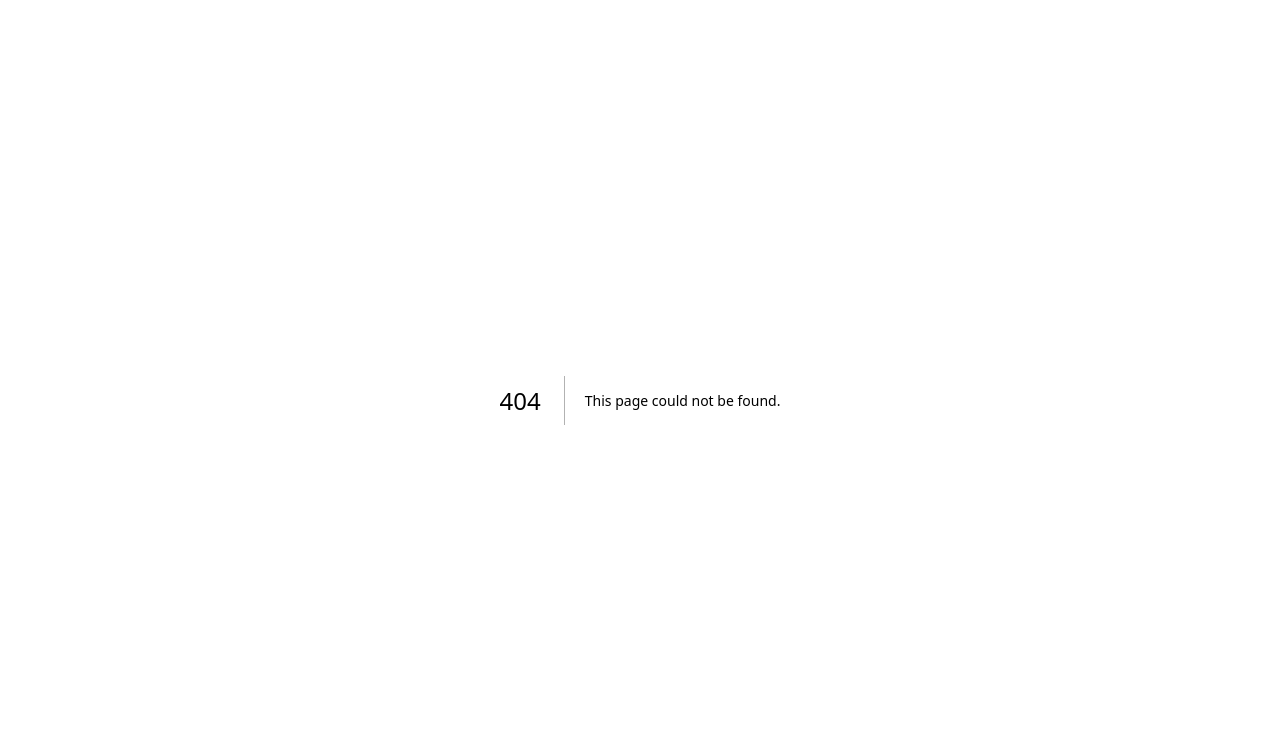
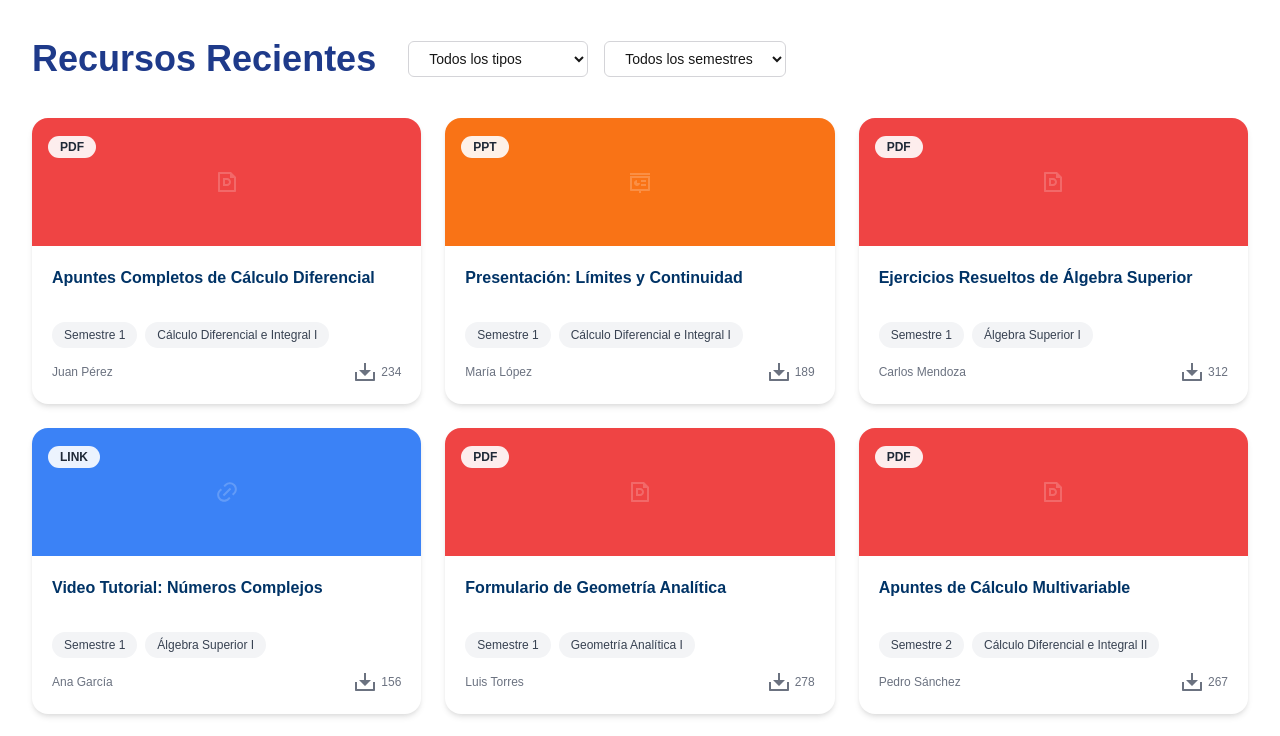
Before and after one commit to Angeles-de-MAC/front-endProyecto, a Next.js app in the folder proyecto_paguina_asesorias/: page /recursos-recientes in a window 1280 px wide. Before the commit this address had no page. Shown: the top 736 px of the page. Built offline with nearby package versions, Linux system fonts and the light colour scheme.

Commit message:
Add RecentResourcesAlt component with styling and resource data

```diff
--- /dev/null
+++ b/proyecto_paguina_asesorias/app/recursos-recientes/page.module.css
@@ -0,0 +1,47 @@
+.main {
+    display: flex;
+    flex-direction: column;
+    padding: 2rem;
+    gap: 2rem;
+}
+
+.header {
+    display: flex;
+    flex-direction: column;
+    align-items: flex-start;
+    gap: 1rem;
+}
+
+@media (min-width: 768px) {
+    .header {
+        flex-direction: row;
+        align-items: center;
+        gap: 2rem;
+    }
+}
+
+.title {
+    color: #1e3a8a;
+    text-align: left;
+    font-size: 2.25rem;
+    font-weight: 800;
+    margin: 0;
+}
+
+.grid {
+    display: grid;
+    grid-template-columns: 1fr;
+    gap: 1.5rem;
+}
+
+@media (min-width: 768px) {
+    .grid {
+        grid-template-columns: repeat(2, 1fr);
+    }
+}
+
+@media (min-width: 1024px) {
+    .grid {
+        grid-template-columns: repeat(3, 1fr);
+    }
+}
--- /dev/null
+++ b/proyecto_paguina_asesorias/app/recursos-recientes/page.tsx
@@ -0,0 +1,129 @@
+import styles from './page.module.css';
+import { FilterBar } from './FilterBar';
+import { ResourceCard } from './ResourceCard';
+import { RiFilePdfLine, RiSlideshowLine, RiLink } from "@remixicon/react";
+
+const resources = [
+    {
+        id: 1,
+        title: "Apuntes Completos de Cálculo Diferencial",
+        type: "PDF",
+        bg: "bg-red-500",
+        icon: <RiFilePdfLine />,
+        semester: "Semestre 1",
+        course: "Cálculo Diferencial e Integral I",
+        author: "Juan Pérez",
+        downloads: 234
+    },
+    {
+        id: 2,
+        title: "Presentación: Límites y Continuidad",
+        type: "PPT",
+        bg: "bg-orange-500",
+        icon: <RiSlideshowLine />,
+        semester: "Semestre 1",
+        course: "Cálculo Diferencial e Integral I",
+        author: "María López",
+        downloads: 189
+    },
+    {
+        id: 3,
+        title: "Ejercicios Resueltos de Álgebra Superior",
+        type: "PDF",
+        bg: "bg-red-500",
+        icon: <RiFilePdfLine />,
+        semester: "Semestre 1",
+        course: "Álgebra Superior I",
+        author: "Carlos Mendoza",
+        downloads: 312
+    },
+    {
+        id: 4,
+        title: "Video Tutorial: Números Complejos",
+        type: "LINK",
+        bg: "bg-blue-500",
+        icon: <RiLink />,
+        semester: "Semestre 1",
+        course: "Álgebra Superior I",
+        author: "Ana García",
+        downloads: 156
+    },
+    {
+        id: 5,
+        title: "Formulario de Geometría Analítica",
+        type: "PDF",
+        bg: "bg-red-500",
+        icon: <RiFilePdfLine />,
+        semester: "Semestre 1",
+        course: "Geometría Analítica I",
+        author: "Luis Torres",
+        downloads: 278
+    },
+    {
+        id: 6,
+        title: "Apuntes de Cálculo Multivariable",
+        type: "PDF",
+        bg: "bg-red-500",
+        icon: <RiFilePdfLine />,
+        semester: "Semestre 2",
+        course: "Cálculo Diferencial e Integral II",
+        author: "Pedro Sánchez",
+        downloads: 267
+    },
+    {
+        id: 7,
+        title: "Ejercicios de Álgebra Lineal",
+        type: "PDF",
+        bg: "bg-red-500",
+        icon: <RiFilePdfLine />,
+        semester: "Semestre 2",
+        course: "Álgebra Lineal I",
+        author: "Sofia Ramírez",
+        downloads: 298
+    },
+    {
+        id: 8,
+        title: "Código Python: Algoritmos Básicos",
+        type: "LINK",
+        bg: "bg-blue-500",
+        icon: <RiLink />,
+        semester: "Semestre 2",
+        course: "Programación I",
+        author: "Diego Morales",
+        downloads: 445
+    },
+    {
+        id: 9,
+        title: "Resumen de Ecuaciones Diferenciales",
+        type: "PDF",
+        bg: "bg-red-500",
+        icon: <RiFilePdfLine />,
+        semester: "Semestre 3",
+        course: "Ecuaciones Diferenciales I",
+        author: "Laura Jiménez",
+        downloads: 223
+    }
+];
+
+export default function RecentResourcesAlt() {
+    return (
+        <main className={styles.main}>
+            <div className={styles.header}>
+                <h1 className={styles.title}>
+                    Recursos Recientes
+                </h1>
+
+                <FilterBar />
+            </div>
+
+            <div className={styles.grid}>
+                {resources.map((resource) => (
+                    <ResourceCard
+                        key={resource.id}
+                        {...resource}
+                    />
+                ))}
+            </div>
+        </main>
+    );
+}
```
